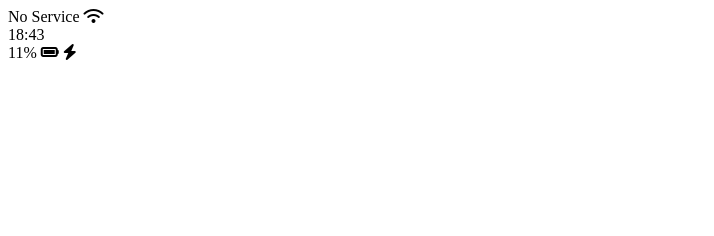
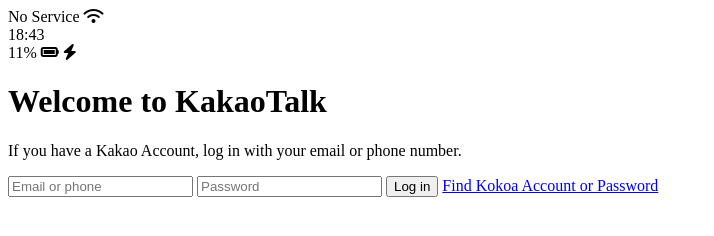
Before and after one commit to voidtalk/kokoa-clone-2020, a plain HTML site: page index.html in a window 1280 px wide. Shown: the whole page, without its empty margins (0-714 px from the left). Drawn offline with Linux system fonts and the light colour scheme.

```diff
--- a/index.html
+++ b/index.html
@@ -20,6 +20,20 @@
         <i class="fas fa-bolt"></i>
       </div>
     </div>
+
+    <header class="welcome-header">
+      <h1 class="welcome-header__title">Welcome to KakaoTalk</h1>
+      <p class="welcome-header__text"></p>
+        If you have a Kakao Account, log in with your email or phone number.
+      </p>
+    </header>
+
+    <form id="login-form">
+        <input type="text" placeholder="Email or phone" />
+        <input type="password" placeholder="Password" />
+        <input type="submit" value="Log in" />
+        <a href="#">Find Kokoa Account or Password</a>
+    </form>
     <script
       src="https://kit.fontawesome.com/c1f4659cb4.js"
       crossorigin="anonymous"
```
